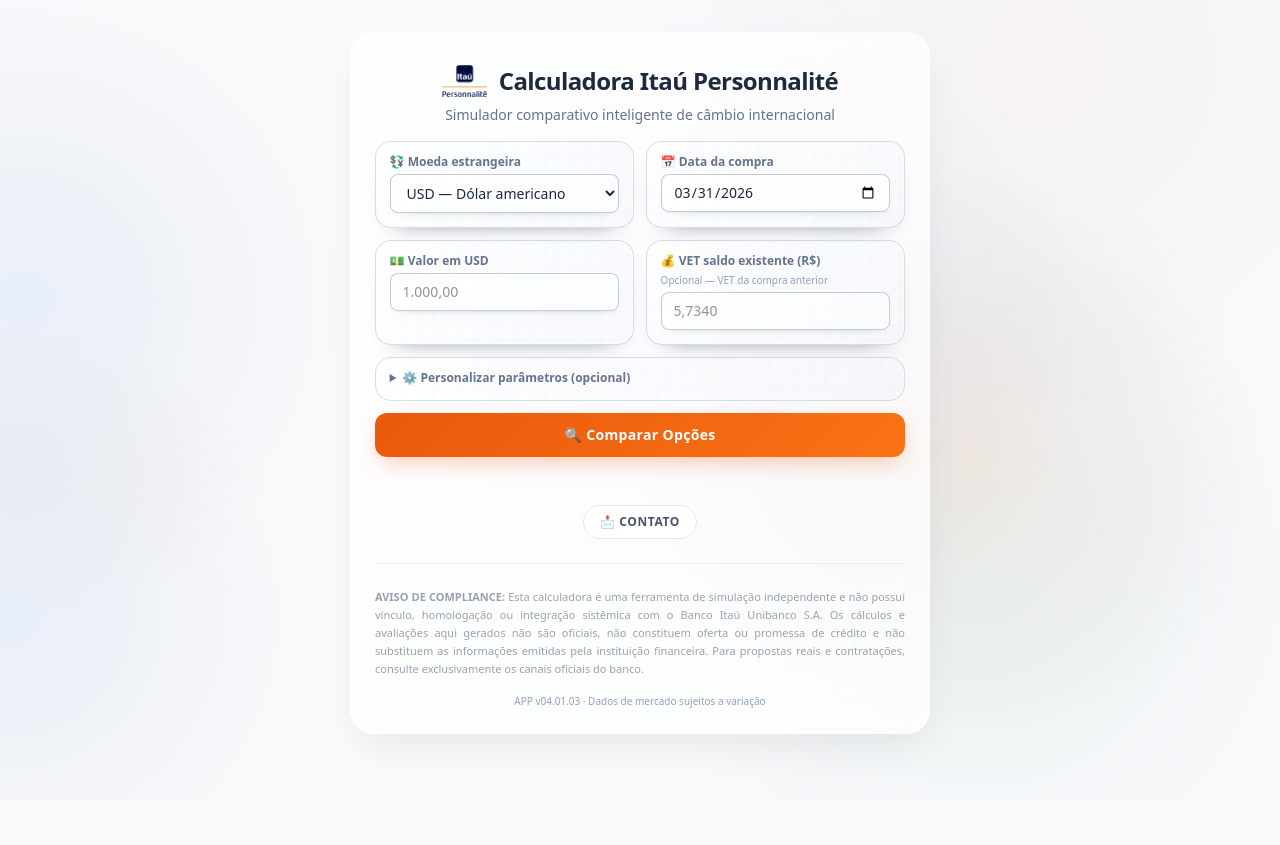
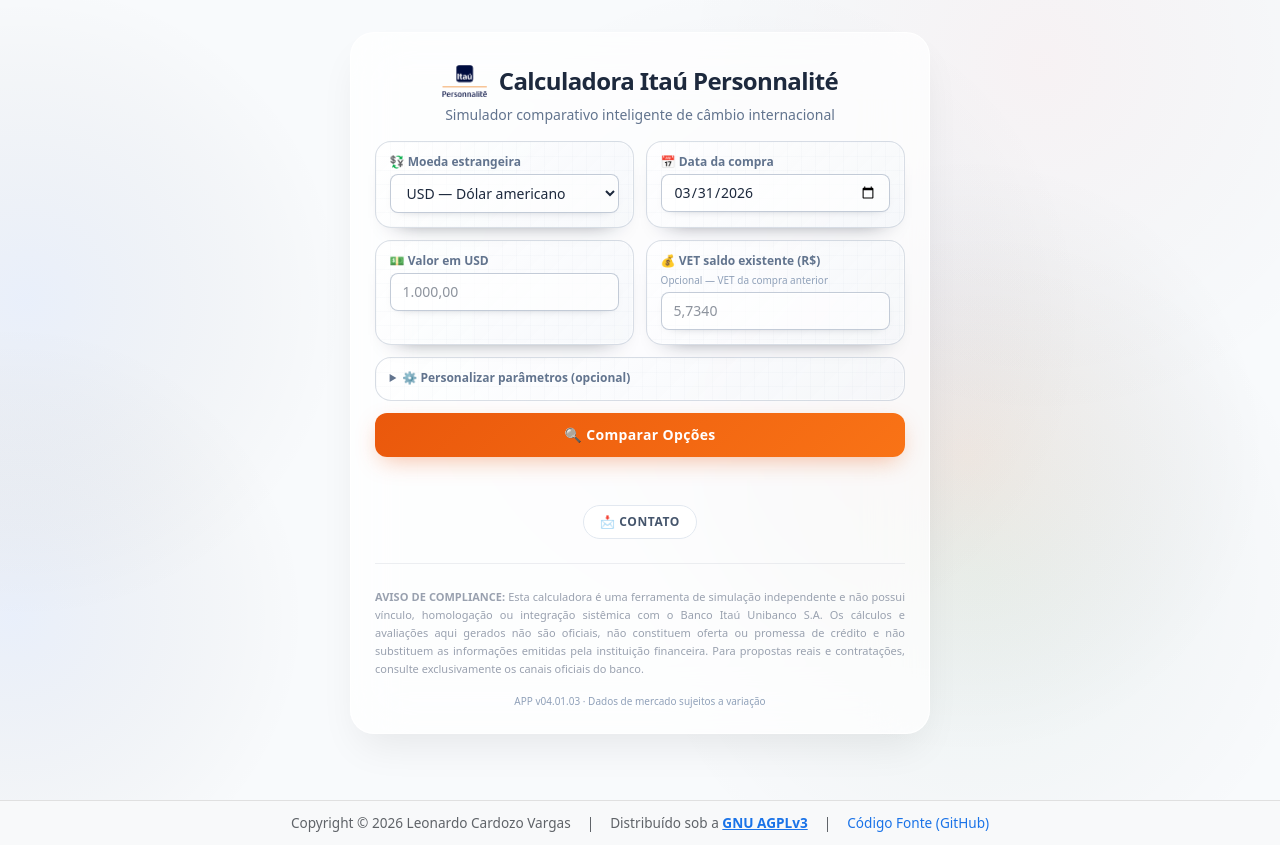
Before and after one commit to LCV-Ideas-Software/calculadora-app, a React (Vite) app: page / in a window 1280 px wide. Before the commit the page ends 800 px from the top, so only its background shows below. Built offline with nearby package versions, Linux system fonts and the light colour scheme.

Commit message:
chore(preview): promote preview to main (#18)
* fix(ci): run CodeQL on preview pushes to prevent PR deadlock

* feat: add compliance banner and license disclosure module to App

---------

Co-authored-by: Leonardo Cardozo Vargas <268063598+lcv-leo@users.noreply.github.com>

```diff
--- a/src/App.tsx
+++ b/src/App.tsx
@@ -21,12 +21,15 @@ import OracleSection from './components/OracleSection.tsx';
 import EmailModal from './components/EmailModal.tsx';
 import ContactModal from './components/ContactModal.tsx';
 import ScrollControls from './components/ScrollControls.tsx';
+import { ComplianceBanner } from './components/ComplianceBanner';
+import { LicencasModule } from './modules/compliance/LicencasModule';
 
 export default function App() {
   const simulation = useSimulation();
   const oracle = useOraculo();
   const [emailModalOpen, setEmailModalOpen] = useState(false);
   const [contactModalOpen, setContactModalOpen] = useState(false);
+  const [showLicenses, setShowLicenses] = useState(false);
 
   return (
     <>
@@ -34,6 +37,7 @@ export default function App() {
       <Toast />
 
       {/* Main container — glassmorphism frame */}
+      {!showLicenses ? (
       <main className="relative z-10 min-h-screen flex items-start justify-center py-8 px-4">
         <div
           className="glass-container rounded-3xl w-full transicao-panoramica frame-fluid"
@@ -119,6 +123,21 @@ export default function App() {
           </footer>
         </div>
       </main>
+      ) : (
+      <main className="relative z-10 min-h-screen flex items-start justify-center py-8 px-4">
+        <div className="glass-container rounded-3xl w-full transicao-panoramica frame-fluid p-6 lg:p-8" style={{ maxWidth: 1000, background: 'rgba(255,255,255,0.95)' }}>
+          <LicencasModule />
+          <div className="flex justify-center mt-8 mb-4">
+            <button
+              onClick={() => setShowLicenses(false)}
+              className="px-6 py-3 rounded-full bg-slate-200 hover:bg-slate-300 text-slate-800 font-bold transition-all shadow-sm"
+            >
+              Voltar à Calculadora
+            </button>
+          </div>
+        </div>
+      </main>
+      )}
 
       {/* Email modal */}
       {simulation.result && (
@@ -139,6 +158,7 @@ export default function App() {
 
       {/* Scroll controls */}
       <ScrollControls />
+      <ComplianceBanner onViewLicenses={() => setShowLicenses(true)} />
     </>
   );
 }
--- a/src/components/ComplianceBanner.tsx
+++ b/src/components/ComplianceBanner.tsx
@@ -33,7 +33,7 @@ export const ComplianceBanner: React.FC<ComplianceBannerProps> = ({ onViewLicens
       <span>|</span>
       <span>
         <a
-          href="https://github.com/lcv-leo/calculadora-app"
+          href="https://github.com/lcv-leo/admin-app"
           target="_blank"
           rel="noopener noreferrer"
           style={{ color: '#1a73e8', textDecoration: 'none' }}
```
